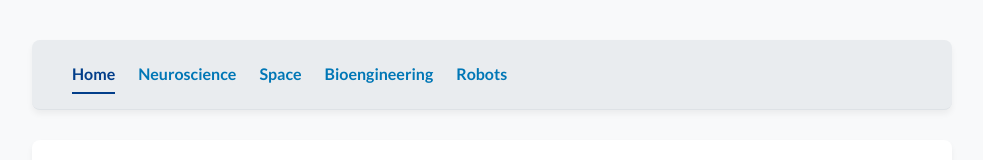
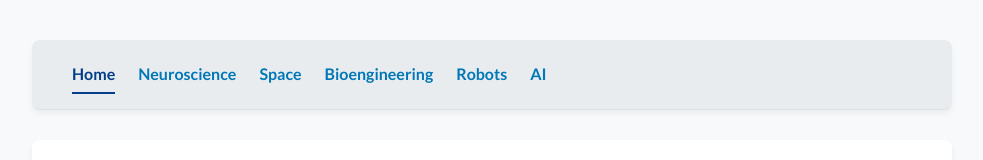
Before and after one commit to nikakogho/nikakogho.github.io, a React (Vite) app: page / in a window 1280 px wide. Shown: the top 160 px of the page, without its empty margins (148-1131 px from the left). Built offline with nearby package versions, Linux system fonts and the light colour scheme; no server answers.

Commit message:
react updated to also have AI vault

```diff
--- a/src/components/Header.tsx
+++ b/src/components/Header.tsx
@@ -1,7 +1,7 @@
 import React from 'react';
 import { NavLink } from 'react-router-dom';
 
-const VAULT_IDS = ['Neuroscience', 'Space', 'Bioengineering', 'Robots'];
+const VAULT_IDS = ['Neuroscience', 'Space', 'Bioengineering', 'Robots', 'AI'];
 
 const Header: React.FC = () => {
   return (
```
